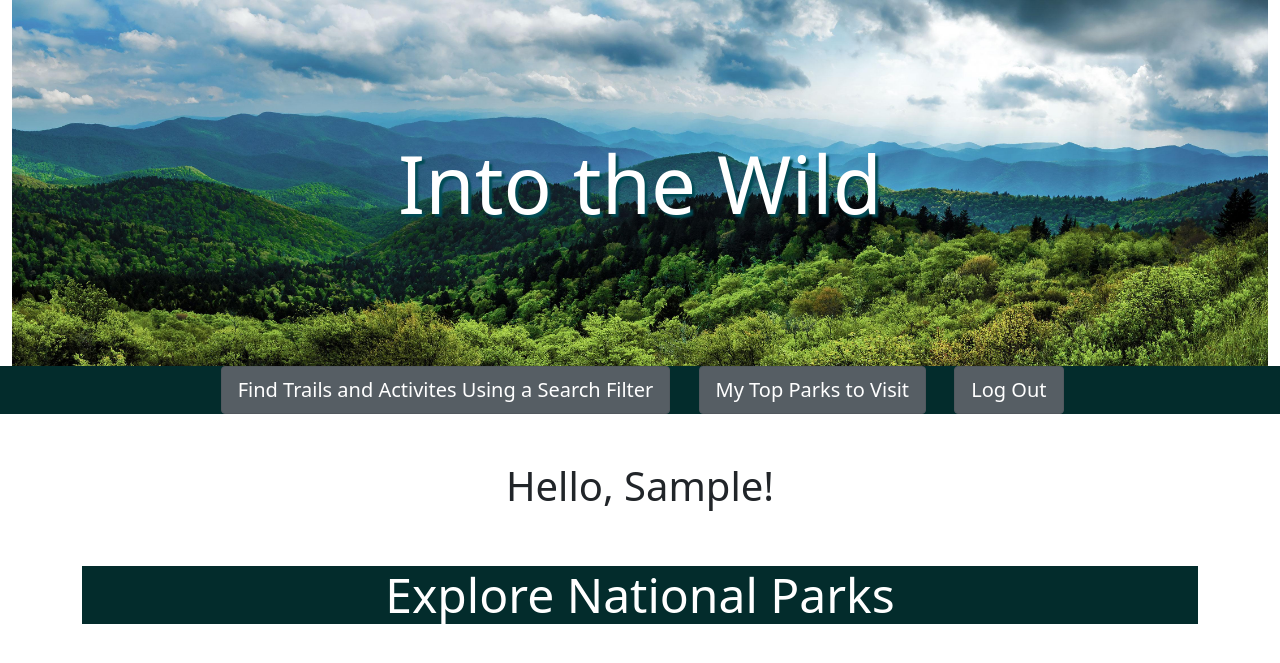
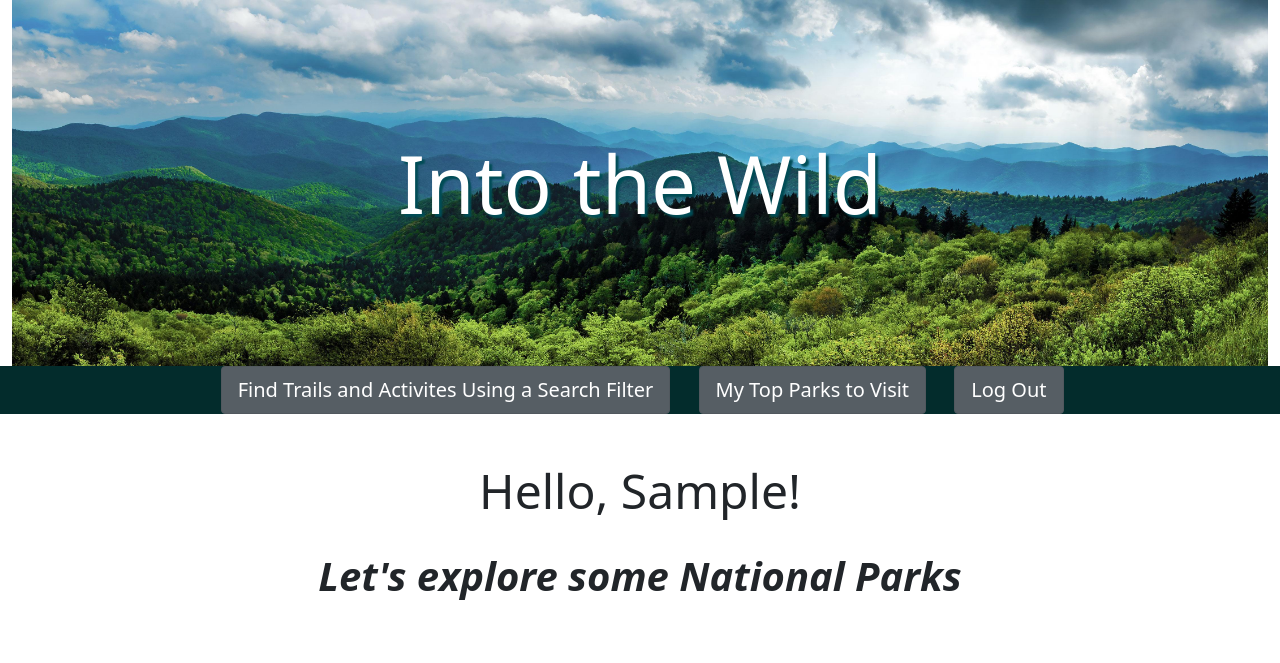
Before and after one commit to Jessica-Lynn3/National-Parks-and-Lakes-WebApp, a Flask app: template templates/user-dashboard.html in a window 1280 px wide. Shown: the top 663 px of the page. Run offline with Flask 2, Linux system fonts and the light colour scheme; the template is opened without the code that fills it, so the values that code supplies are empty; the visitor is signed in with stand-in values (Sample User, id 1); some libraries are stand-ins or nearby versions.

Commit message:
Updated styling for greeting

```diff
--- a/templates/user-dashboard.html
+++ b/templates/user-dashboard.html
@@ -50,8 +50,12 @@
 <!--               WELCOME USER                                                                                                      -->
 <!-- -------------------------------------------------------------------------------------------------------------------------------- -->
 
-<div class="container mt-5 text-center display-3 fw-light">
-    <h1> Hello, {{ session['username']|title }}!</h1>
+<div class="container mt-5">
+    <h3 class="container text-center display-5 bg-transparent fw-light">
+        Hello, {{ session['username']|title }}!</h3>
+    <br>
+    <h5 class="container text-center display-6 bg-transparent fst-italic fw-bold">
+        Let's explore some National Parks</h5>
 </div>
 <br>
 <br>
@@ -59,10 +63,7 @@
 <!-- -------------------------------------------------------------------------------------------------------------------------------- -->
 <!--                DISPLAY ALL PARKS                                                                                                 -->
 <!-- -------------------------------------------------------------------------------------------------------------------------------- -->
-<div class="container">
-    <h2 class="container text-white text-center display-5"
-    style="background-color: rgb(3, 44, 44)">Explore National Parks</h2>
-</div>
+
 
     <div id = "park-cards" class ="row row-cols-1 row-cols-md-3"></div>
         <label for="park-cards"></label>
```
